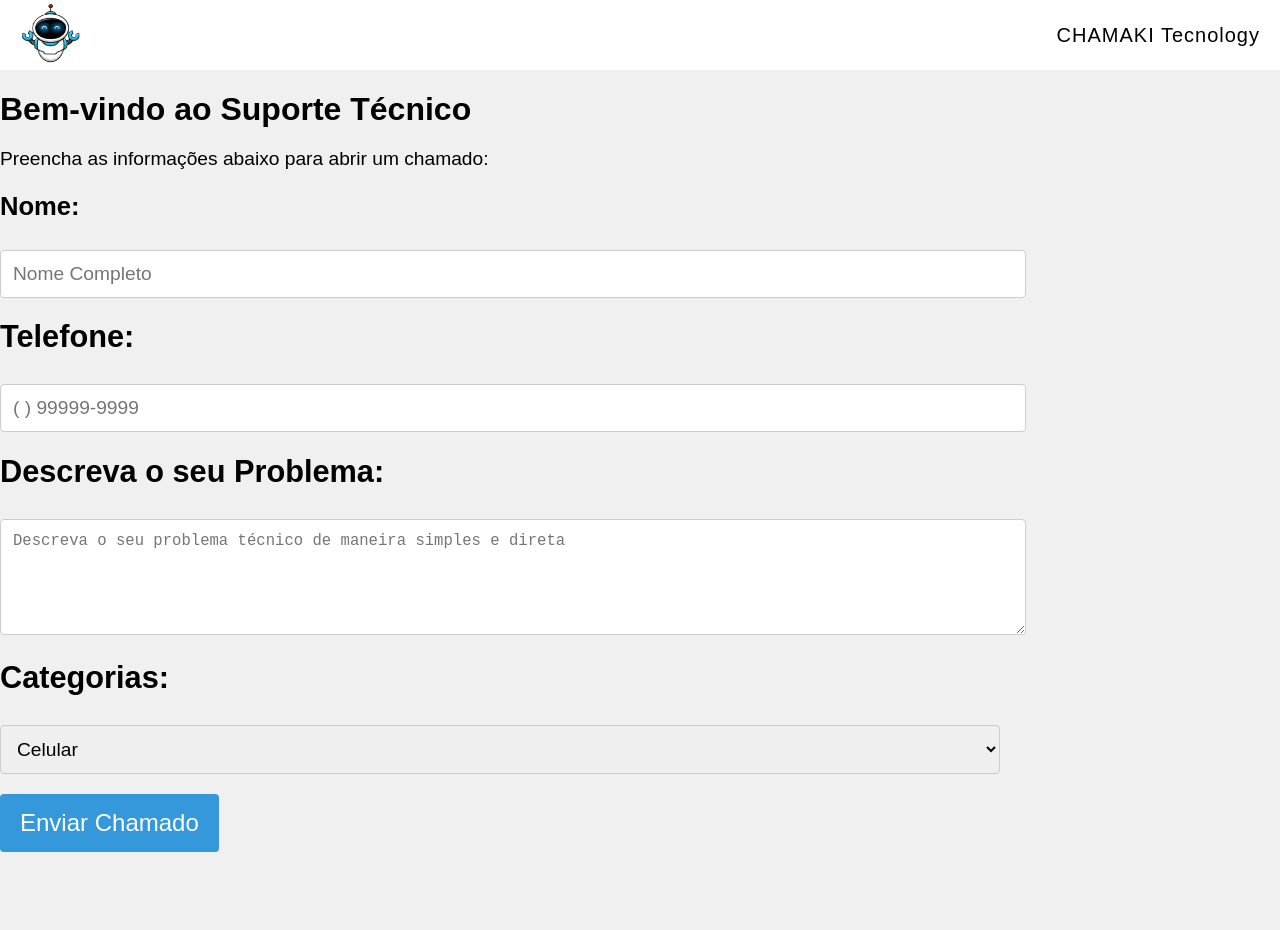
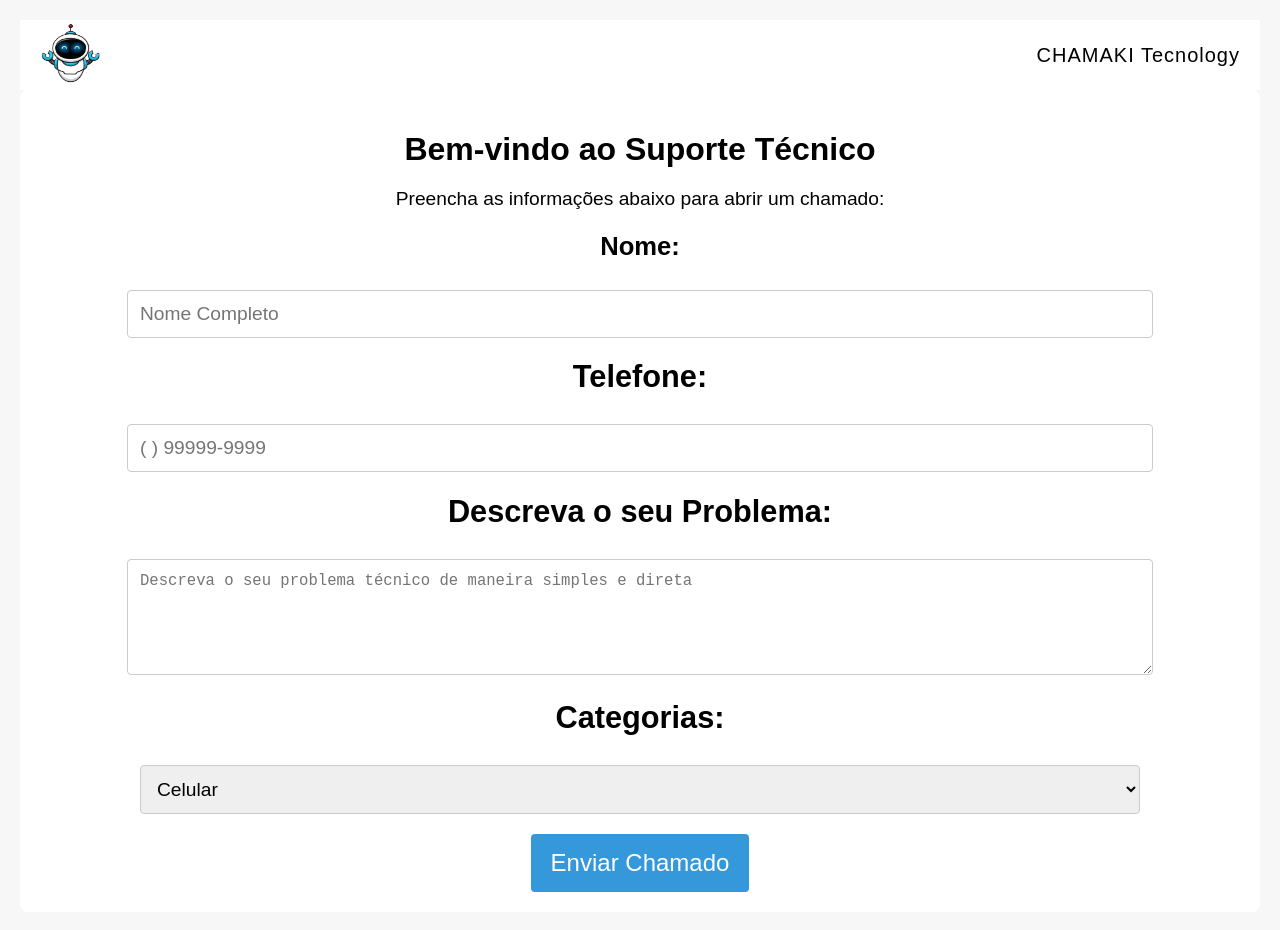
Before and after one commit to Anafcamargo/ProjetoIntegrador, a React (Create React App) app: page /Usuario in a window 1280 px wide. Before the commit the page ends 852 px from the top, so only its background shows below. Built offline with nearby package versions, Linux system fonts and the light colour scheme.

Commit message:
tela de voluntário concertada

```diff
--- a/src/estilo/estilo.css
+++ b/src/estilo/estilo.css
@@ -176,29 +176,7 @@ code {
 
 /*--------Ranking --------*/
 
-.slide-ranking{
-  display: flex;
-  flex-direction: row;
-  justify-content: center;
-  align-items: center;
-  width: 100%;
-
-}
-
-.container-ranking{
-background-color: #f4f4f4;
-width: 100%;
-height: 500px;
-}
-
-.slide-ranking{
-margin-top: 100px;
-margin-bottom: 100px;
-}
-
-
-
-/* .melhoresav{
+.melhoresav{
   text-align: center;
   font-size: 200%;
 
@@ -210,7 +188,7 @@ margin-bottom: 100px;
 
 .container-ranking-box{
   background-color: #f1f1f1;
-    border-radius: 20px; /* Bordas arredondadas
+    border-radius: 20px; /* Bordas arredondadas */
     padding: 50px;
     box-shadow: 0 4px 8px rgba(0, 0, 0, 0.2);
     text-align: center;
@@ -282,7 +260,7 @@ margin-bottom: 100px;
   right: 4px;
 
 }
- */
+
 
 /*--------Quem Somos --------*/
 
@@ -785,15 +763,18 @@ box-shadow: 0 2px 4px rgba(0, 0, 0, 0.2);
   display: flex;
   flex-direction: row;
   justify-content: center;
+
   width: 100%;
 }
 
+.slide-item {
+  height: 195px;
+}
 
 .titulo_fd {
   text-align: center;
   font-size: 200%;
 }
-*/
 
 
 /* EsqueciSenha */
@@ -941,8 +922,25 @@ position: absolute;
 
 }
 
+/*-----Tela do Usuario-----*/
 
+.BodyUsuario {
+  font-family: Arial, sans-serif;
+  background-color: #f7f7f7;
+  color: #333;
+  text-align: center;
+  margin: 0;
+  padding: 20px;
+  align-items: center;
+}
 
+.containerTelaUsuario {
+  max-width: 100%;
+  background-color: #fff;
+  padding: 20px;
+  border-radius: 8px;
+
+}
 
 h1 {
   font-size: 2em;
```
